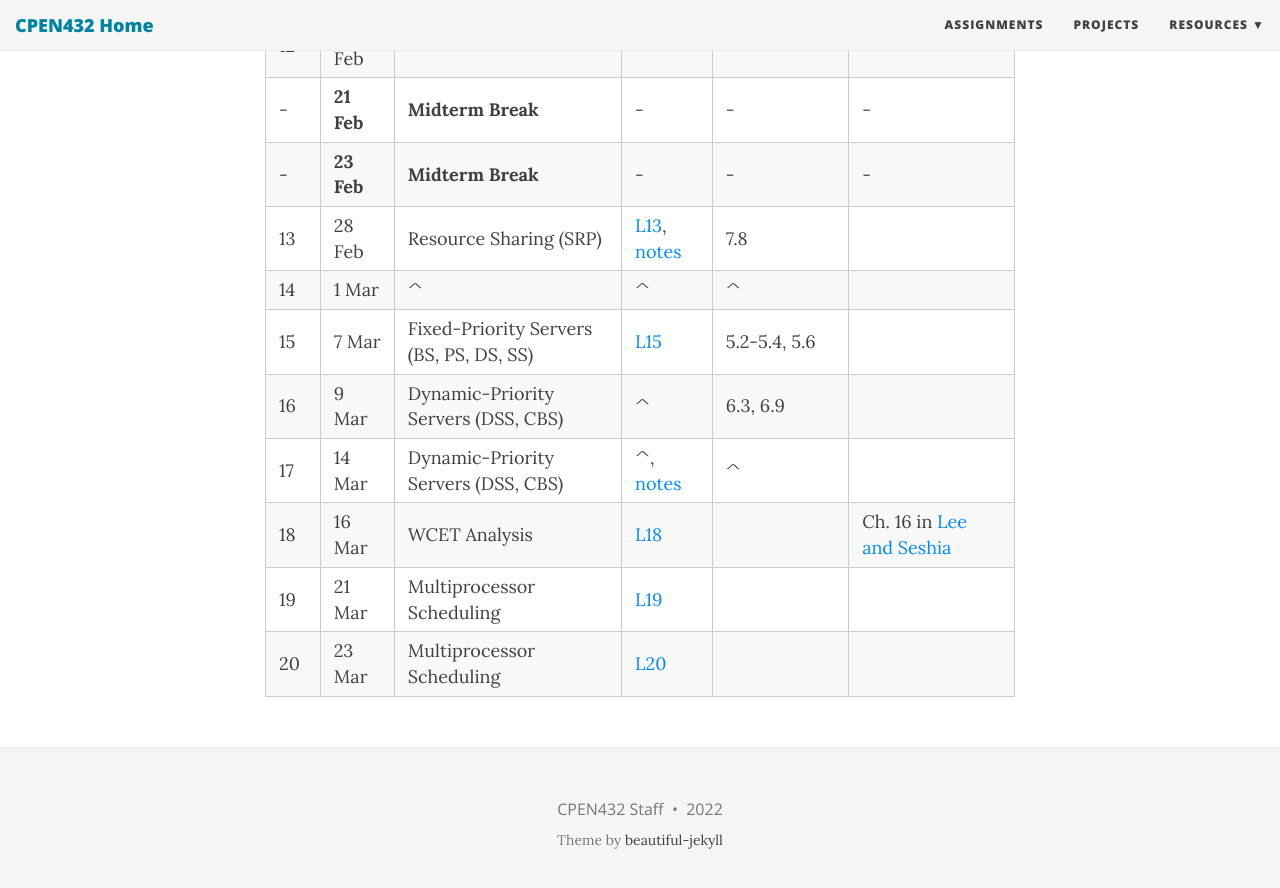
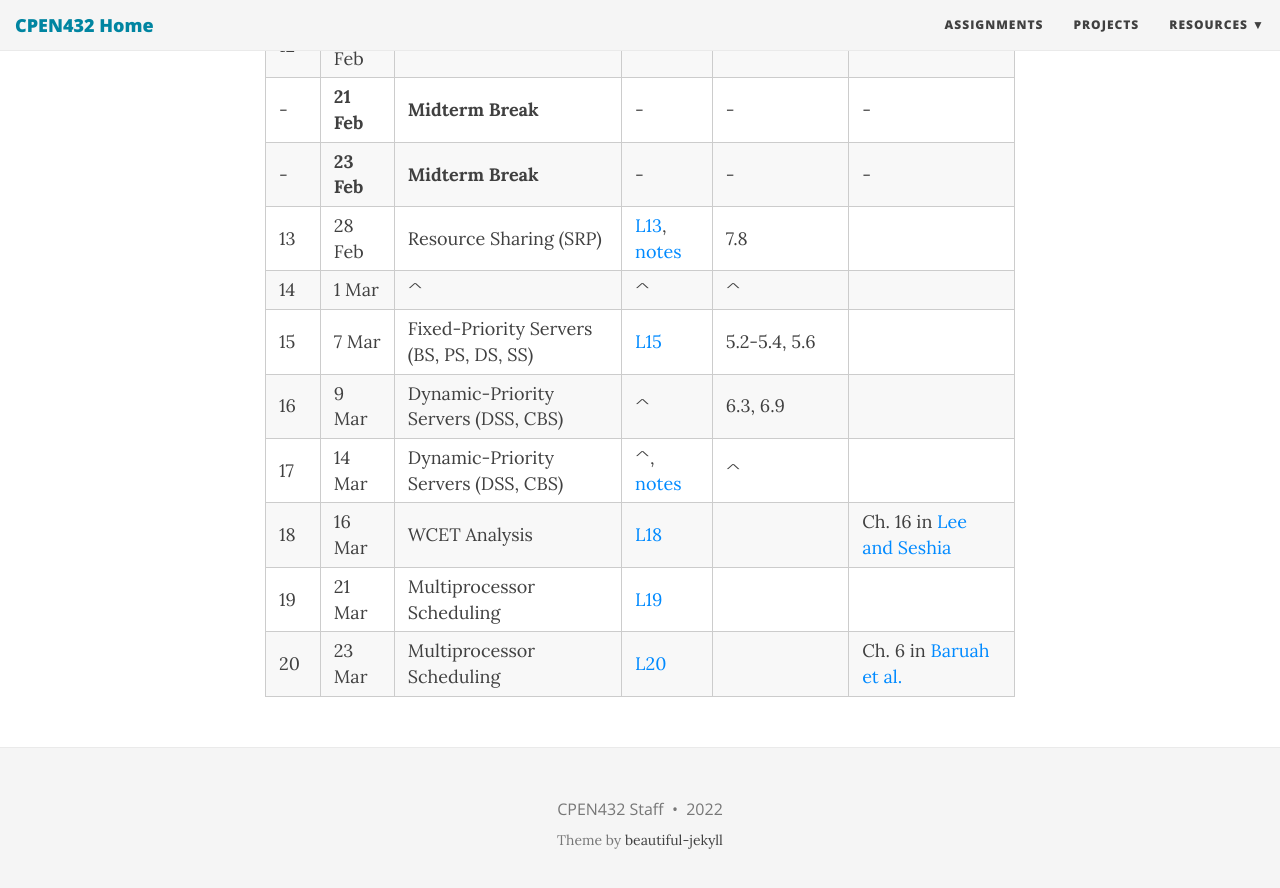
Before and after one commit to CPEN432/cpen432.github.io, a Jekyll site: the page built from lectures.md, in a window 1280 px wide and 900 px high, scrolled down 969 px. Shown: the top 888 px of the window. Built offline with Jekyll 4.4.1, drawn with Linux system fonts in a browser that asks for light colours; nearby versions of some CDN libraries.

Commit message:
Update lectures.md

```diff
--- a/lectures.md
+++ b/lectures.md
@@ -27,7 +27,7 @@ title: Lectures
 |  17  | 14 Mar | Dynamic-Priority Servers (DSS, CBS) | ^, [notes](http://cpen432.github.io/resources/gujarati-slides//17-notes.pdf) |^||
 |  18  | 16 Mar | WCET Analysis | [L18](http://cpen432.github.io/resources/gujarati-slides//18-wcet.pdf) || Ch. 16 in [Lee and Seshia](https://ptolemy.berkeley.edu/books/leeseshia/releases/LeeSeshia_DigitalV2_2.pdf) |
 |  19  | 21 Mar | Multiprocessor Scheduling | [L19](http://cpen432.github.io/resources/gujarati-slides//19-multiprocessor.pdf) |||
-|  20  | 23 Mar | Multiprocessor Scheduling | [L20](http://cpen432.github.io/resources/gujarati-slides//20-partitioned.pdf) |||
+|  20  | 23 Mar | Multiprocessor Scheduling | [L20](http://cpen432.github.io/resources/gujarati-slides//20-partitioned.pdf) || Ch. 6 in [Baruah et al.](https://go.exlibris.link/yXzZkF95) |
 
 <!-- | **No.** | **Date** | **Topics** | **Readings** | -->
 <!-- |:---:|:-------|:---:|:----:| -->
```
